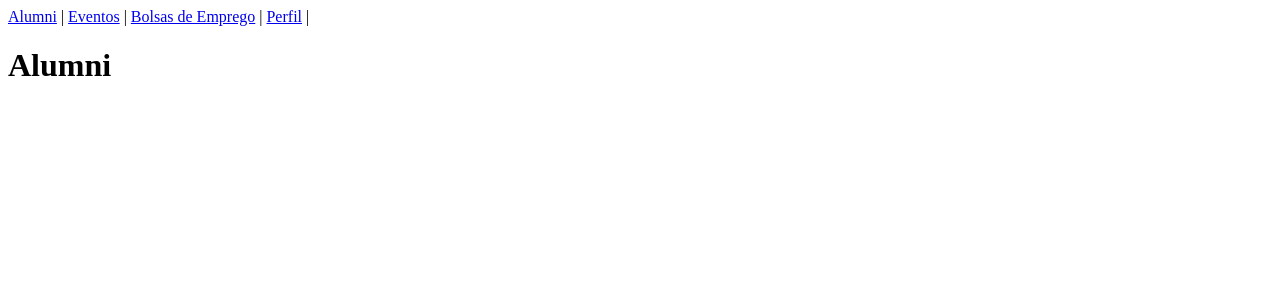
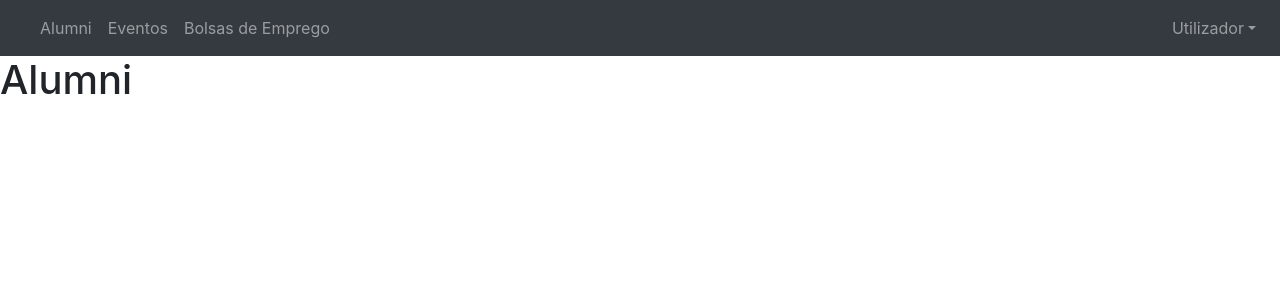
Before and after one commit to JokerWoman/alumni, a Vue app: page / in a window 1280 px wide. Shown: the top 300 px of the page. Built offline with nearby package versions, Linux system fonts and the light colour scheme.

Commit message:
Instalei o bootstrap-vue
+ Adicionei nav bar compativel
  com o bootstrap-vue

+ Instalei o bootstrap-vue

```diff
--- a/src/components/NavBar.vue
+++ b/src/components/NavBar.vue
@@ -1,12 +1,25 @@
 <template>
-  <div id="navbar">
-    <div id="nav">
-      <router-link to="/">Alumni</router-link> |
-      <router-link :to="{ name: 'Eventos' }">Eventos</router-link> |
-      <router-link :to="{ name: 'Bolsas' }">Bolsas de Emprego</router-link> |
-      <router-link :to="{ name: 'Perfil' }">Perfil</router-link> |
-    </div>
-  </div>
+  <!-- o b-nav-item do vue bootstrap comporta-se como um router-link -->
+
+  <b-navbar toggleable="lg" type="dark" variant="dark">
+    <b-navbar-brand href="#"></b-navbar-brand>
+    <b-navbar-toggle target="nav-collapse"></b-navbar-toggle>
+
+    <b-collapse id="nav-collapse" is-nav>
+      <b-navbar-nav>
+        <b-nav-item :to="{ name: 'Home' }">Alumni</b-nav-item>
+        <b-nav-item :to="{ name: 'Eventos' }">Eventos</b-nav-item>
+        <b-nav-item :to="{ name: 'Bolsas' }">Bolsas de Emprego</b-nav-item>
+      </b-navbar-nav>
+
+      <b-navbar-nav class="ml-auto">
+        <b-nav-item-dropdown text="Utilizador" right>
+          <b-dropdown-item :to="{ name: 'Perfil' }">Perfil</b-dropdown-item>
+          <b-dropdown-item href="#">Sair</b-dropdown-item>
+        </b-nav-item-dropdown>
+      </b-navbar-nav>
+    </b-collapse>
+  </b-navbar>
 </template>
 
 <script>
--- a/src/main.js
+++ b/src/main.js
@@ -1,4 +1,7 @@
+import "@babel/polyfill";
+import "mutationobserver-shim";
 import Vue from "vue";
+import "./plugins/bootstrap-vue";
 import App from "./App.vue";
 import router from "./router";
 
```
Also changed, not shown: package.json (+9 -0 lines), src/plugins/bootstrap-vue.js (added, +7 -0 lines), 1 other file (tests, documents, lock files or other folders).
